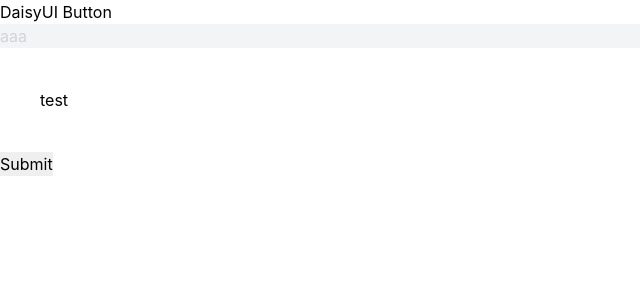
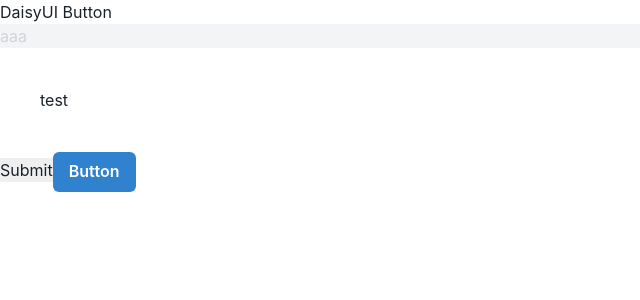
Before and after one commit to koji-koji/lean-learn, a Next.js app: page / in a window 1280 px wide. Shown: the top 300 px of the page, without its empty margins (0-640 px from the left). Built offline with nearby package versions, Linux system fonts and the light colour scheme.

Commit message:
feat: chakraUIの導入。

```diff
--- a/components/layouts/LearnSettingAreaComponent.tsx
+++ b/components/layouts/LearnSettingAreaComponent.tsx
@@ -1,3 +1,4 @@
+import { Button } from '@chakra-ui/react'
 import React from 'react'
 import { useForm } from 'react-hook-form'
 
@@ -13,7 +14,8 @@ const LearnSettingAreaComponent: React.FC = () => {
     watch,
     formState: { errors },
   } = useForm<Inputs>()
-  const onSubmit = (data) => console.log(data)
+
+  const onSubmit = (data: unknown) => console.log(data)
 
   console.log(watch('example'))
 
@@ -27,6 +29,7 @@ const LearnSettingAreaComponent: React.FC = () => {
         {errors.exampleRequired && <span>This field is required</span>}
       </div>
       <input type="submit" />
+      <Button colorScheme="blue">Button</Button>
     </form>
   )
 }
--- a/package.json
+++ b/package.json
@@ -10,7 +10,11 @@
     "test": "jest --env=jsdom --verbose"
   },
   "dependencies": {
+    "@chakra-ui/react": "^1.6.6",
+    "@emotion/react": "^11",
+    "@emotion/styled": "^11",
     "autoprefixer": "^10.3.2",
+    "framer-motion": "^4",
     "next": "11.1.0",
     "react": "17.0.2",
     "react-dom": "17.0.2",
--- a/pages/_app.tsx
+++ b/pages/_app.tsx
@@ -1,7 +1,12 @@
 import '../styles/globals.css'
 import type { AppProps } from 'next/app'
+import { ChakraProvider } from '@chakra-ui/react'
 
 function MyApp({ Component, pageProps }: AppProps) {
-  return <Component {...pageProps} />
+  return (
+    <ChakraProvider>
+      <Component {...pageProps} />
+    </ChakraProvider>
+  )
 }
 export default MyApp
```
Also changed, not shown: 1 other file (tests, documents, lock files or other folders).
